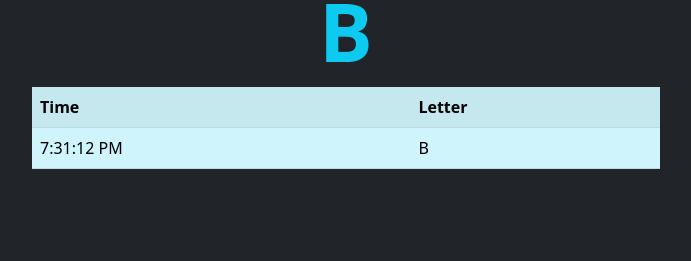
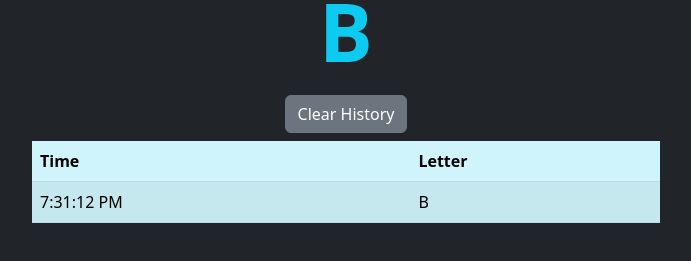
Before and after one commit to Cmendence/ScattegoryLetterDie, a plain HTML site: page index.html in a window 1280 px wide. Both pictures are taken after a click on the button "Roll for Letter". Shown: the part 127-388 px from the top of the page, without its empty margins (294-985 px from the left). Drawn offline with nearby package versions, Linux system fonts and the light colour scheme.

Commit message:
added clear history button

```diff
--- a/index.html
+++ b/index.html
@@ -21,6 +21,9 @@
                 </div>
                 <h1 id="result-label" class="fw-bold text-info text-center">Your letter is:</h1>
                 <h1 id="result" class="fw-bold text-info text-center display-1"></h1>
+                <div class=" text-center">
+                    <button id="clear-history" class="btn btn-secondary tex-light m-2">Clear History</button>
+                </div>
             </div>
             </div>
 
@@ -31,10 +34,11 @@
             </div>
             <div class="col-sm-6">
             <table id="history" class="table table-info table-striped">
-                <tr>
+                <thead>
                     <th>Time</th>
                     <th>Letter</th>
-                    </tr>
+                    </thead>
+                    <tbody id="tableBody"></tbody>
             </table>
             </div>
             <div class="col-sm-3">
--- a/scattGame.js
+++ b/scattGame.js
@@ -6,8 +6,8 @@ document.getElementById('roll').addEventListener('click', () => {
     let date = new Date()
     let time = date.toLocaleTimeString();
     result = getRandomLetter(getRandomInt(20))
-    let table = document.getElementById('history');
-    let row = table.insertRow(1);
+    let tableBody = document.getElementById('tableBody');
+    let row = tableBody.insertRow(0);
     row.setAttribute('id', `item-${id}`);
     row.insertCell(0).innerHTML = time;
     row.insertCell(1).innerHTML = result;
@@ -19,6 +19,19 @@ function getRandomInt(max) {
     console.log('using max random number of ' + max)
     return Math.floor(Math.random() * Math.floor(max)) + 1;
   }
+
+  document.getElementById('clear-history').addEventListener('click', () => {
+    let tableBody = document.getElementById('tableBody');
+    clearHistory(tableBody);
+
+})
+
+function clearHistory(element) {
+    while(element.firstChild) {
+        element.removeChild(element.firstChild);
+    }
+}
+
 
 function getRandomLetter(num) {
     console.log(`Received ${num} as a random number`)
```
Also changed, not shown: ScattSS.png (added).
